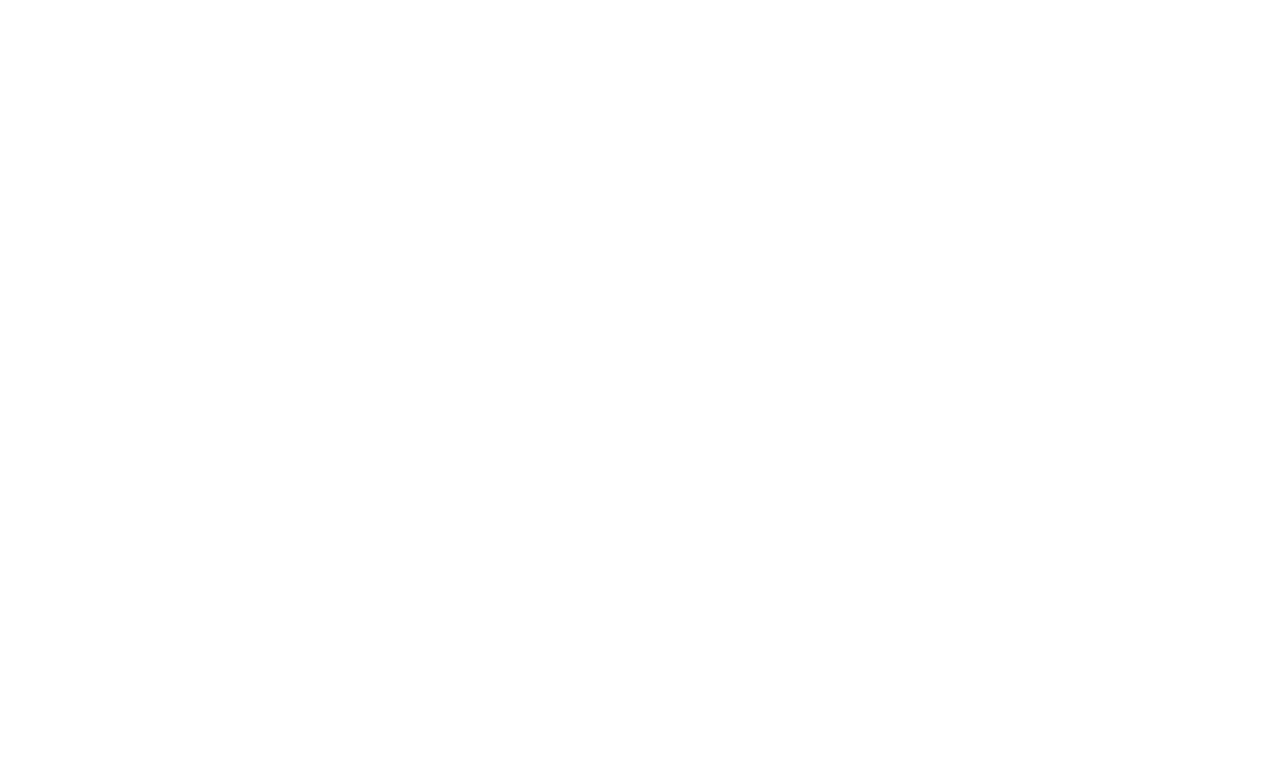
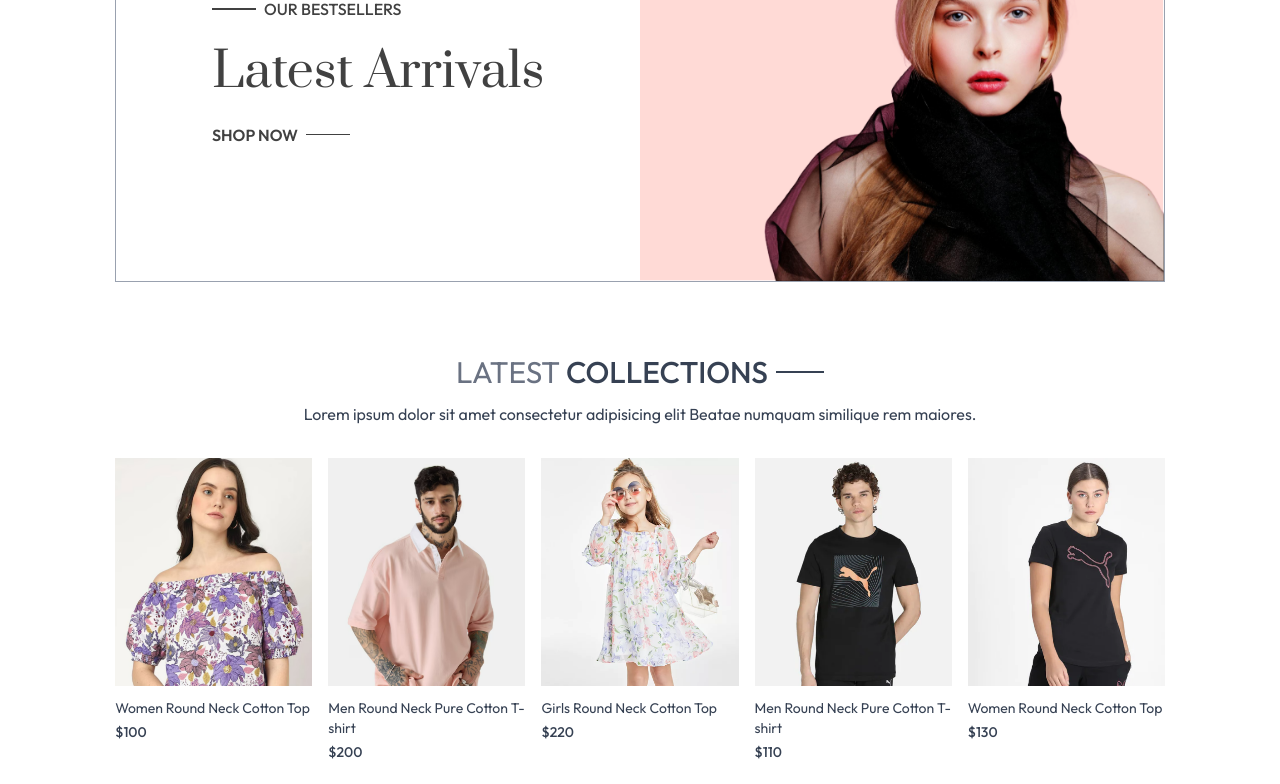
Before and after one commit to Biniambatu/E-COMMERCE_react_frontend, a React (Vite) app: page / in a window 1280 px wide. Shown: the part 220-1004 px from the top of the page. Before the commit the page ends 800 px from the top, so only its background shows below. Built offline with nearby package versions, Linux system fonts and the light colour scheme.

Commit message:
latest collection page

```diff
--- /dev/null
+++ b/src/Components/Hero.tsx
@@ -0,0 +1,26 @@
+import { assets } from "../assets/assets"
+
+const Hero = () => {
+  return (
+    <div className="flex flex-col sm:flex-row border border-gray-400">
+        {/* hero left side */}
+        <div className="w-full sm:w-1/2 flex items-center justify-center py-10 sm:py-0">
+            <div className="text-[#414141]">
+                <div className="flex items-center gap-2">
+                    <p className="w-8 md:w-11 h-[2px] bg-[#414141]"></p>
+                    <p className="font-medium text-sm md:text-base">OUR BESTSELLERS</p>
+                </div>
+                <h1 className="prata-regular text-3xl sm:py-3 lg:text-5xl leading-relaxed">Latest Arrivals</h1>
+                <div className="flex items-center gap-2">
+                    <p className="font-semibold text-sm md:text-base">SHOP NOW</p>
+                    <p className="w-8 md:w-11 h-[1px] bg-[#414141]"></p>
+                </div>
+            </div>
+        </div>
+        {/* hero right side */}
+        <img className="w-full sm:w-1/2" src={assets.hero_img} alt="" />
+    </div>
+  )
+}
+
+export default Hero
--- /dev/null
+++ b/src/Components/LatestCollection.tsx
@@ -0,0 +1,36 @@
+import { useContext, useEffect, useState } from "react"
+import { ShopContext } from "../Context/ShopContext"
+import Title from "./Title"
+import ProductItems from "./ProductItems"
+
+const LatestCollection = () => {
+
+  const { products } = useContext(ShopContext)
+  const [latestProducts, setLatestProducts] = useState([])
+
+  useEffect(() => {
+    setLatestProducts(products.slice(0,10))
+  },[])
+
+  return (
+    <div className="my-10">
+      <div className="text-center py-8 text-3xl">
+        <Title text1={'LATEST'} text2={'COLLECTIONS'}/>
+        <p className="w-3/4 m-auto text-xs sm:text-sm md:text-base text-gray-700">
+          Lorem ipsum dolor sit amet consectetur adipisicing elit Beatae numquam similique rem maiores.
+        </p>
+      </div>
+      {/* Rendering Products */}
+      <div className="grid grid-cols-2 sm:grid-cols-3 md:grid-cols-4 lg:grid-cols-5 gap-4 gap-y-6">
+        {
+          latestProducts.map((items, index) => (
+            <ProductItems key={index} items={items}/>
+          ))
+        }
+      </div>
+
+    </div>
+  )
+}
+
+export default LatestCollection
--- /dev/null
+++ b/src/Components/ProductItems.tsx
@@ -0,0 +1,20 @@
+import React, { useContext } from 'react'
+import { ShopContext } from '../Context/ShopContext'
+import { Link } from 'react-router-dom'
+
+const ProductItems = ({items}:any) => {
+ const {id, image, name, price} = items;
+ const { currency } = useContext(ShopContext)
+
+  return (
+    <Link className='text-gray-700 cursor-pointer' to={`/product/${id}`}>
+        <div className='overflow-hidden'>
+            <img className='hover:scale-110 transition ease-in-out' src={image[0]} alt="" />
+        </div>
+        <p className='pt-3 pb-1 text-sm'>{name}</p>
+        <p className='text-sm font-medium'>{currency}{price}</p>
+    </Link >
+  )
+}
+
+export default ProductItems
--- /dev/null
+++ b/src/Components/Title.tsx
@@ -0,0 +1,12 @@
+
+
+const Title = ({text1, text2}) => {
+  return (
+    <div className="inline-flex gap-2 items-center mb-3">
+      <p className="text-gray-500">{text1} <span className="text-gray-700 font-medium">{text2}</span></p>
+      <p className="w-8 sm:w-12 h-[1px] sm:h-[2px] bg-gray-700"></p>
+    </div>
+  )
+}
+
+export default Title
--- /dev/null
+++ b/src/Context/ShopContext.tsx
@@ -0,0 +1,24 @@
+import { createContext } from "react";
+import { products } from "../assets/assets";
+export const ShopContext = createContext()
+
+const ShopContextProvider = (props) => {
+
+  const currency = '$';
+  const delivery_fee = 10;
+
+  const value = {
+    products,
+    currency,
+    delivery_fee
+  }
+
+  return (
+    <ShopContext.Provider value={value}>
+        {props.children}
+    </ShopContext.Provider>
+  )
+
+}
+
+export default ShopContextProvider;
--- a/src/Pages/Home.tsx
+++ b/src/Pages/Home.tsx
@@ -1,9 +1,12 @@
 import React from 'react'
+import Hero from '../Components/Hero'
+import LatestCollection from '../Components/LatestCollection'
 
 const Home = () => {
   return (
     <div>
-
+      <Hero/>
+      <LatestCollection/>
     </div>
   )
 }
--- a/src/index.css
+++ b/src/index.css
@@ -1,6 +1,15 @@
+@import url('https://fonts.googleapis.com/css2?family=Outfit:wght@100..900&family=Prata&display=swap');
 @import "tailwindcss";
 
 
 a.active hr{
     display: block;
 }
+*{
+    font-family: Outfit;
+}
+.prata-regular {
+    font-family: "Prata", serif;
+    font-weight: 400;
+    font-style: normal;
+  }
--- a/src/main.tsx
+++ b/src/main.tsx
@@ -3,13 +3,16 @@
 import './index.css'
 import App from './App.tsx'
 import { BrowserRouter as Router } from 'react-router-dom'
+import ShopContextProvider from './Context/ShopContext.tsx'
 
 
 
 createRoot(document.getElementById('root')!).render(
   <StrictMode>
-    <Router>
-       <App />
-    </Router>
+    <ShopContextProvider>
+      <Router>
+        <App />
+      </Router>
+    </ShopContextProvider>
   </StrictMode>,
 )
```
